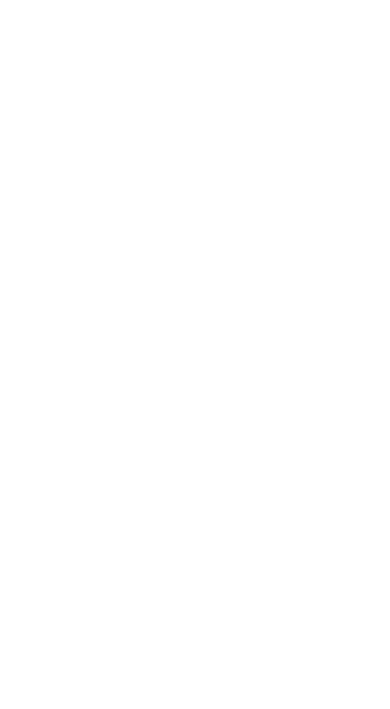
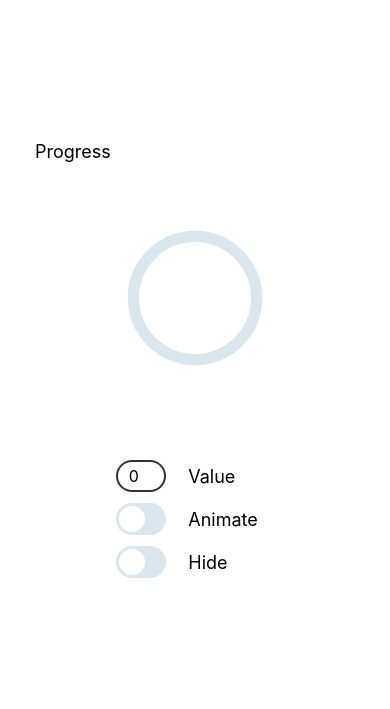
Before and after one commit to beerforator/OZON-test-task, a plain HTML site: page index.html in a window 390 px wide. Drawn offline with Linux system fonts and the light colour scheme.

Commit message:
base done

```diff
--- a/index.html
+++ b/index.html
@@ -2,11 +2,55 @@
 <html lang="ru">
 
 <head>
-    <meta charset>
+    <meta charset="utf-8" />
+    <meta name="viewport" content="width=device-width, initial-scale=1.0">
+    <title>OZON Progress Module</title>
+
+    <link rel="stylesheet" href="./src/progress-module/ProgressBlockStyles.css">
+    <link rel="stylesheet" href="./src/app/app.css">
 </head>
 
 <body>
 
+    <main class="progress-container">
+
+        <p class="title">Progress</p>
+
+        <div id="place-for-progress-bar"></div>
+
+        <aside class="controllers">
+            <div class="controller">
+                <input
+                    id="input-value"
+                    class="input-ring"
+                    type="number"
+                    class=""
+                    value="0"
+                    min="0"
+                    max="100"
+                    onkeypress="return event.charCode >= 49 && event.charCode <= 57"
+                >
+                <label for="input-value" class="'">Value</label>
+            </div>
+            <div class="controller">
+                <label class="switch">
+                    <input id="check-animate" type="checkbox">
+                    <span class="switch-slider"></span>
+                </label>
+                <span class="label">Animate</span>
+            </div>
+            <div class="controller">
+                <label class="switch">
+                    <input id="check-hide" type="checkbox">
+                    <span class="switch-slider"></span>
+                </label>
+                <span class="label">Hide</span>
+            </div>
+        </aside>
+
+    </main>
+
+    <script type="Module" src="./src/app/app.js"></script>
 </body>
 
 </html>
--- /dev/null
+++ b/src/app/app.css
@@ -0,0 +1,137 @@
+* {
+    box-sizing: border-box;
+    margin: 0;
+    padding: 0;
+    font-family: -apple-system, BlinkMacSystemFont, Roboto, sans-serif;
+}
+
+body {
+    width: 100%;
+    height: 100vh;
+
+    background-color: #fff;
+    display: flex;
+    flex-direction: row;
+    justify-content: center;
+    align-items: center;
+
+    font-size: 18px;
+}
+
+.progress-container {
+    position: relative;
+
+    display: flex;
+    flex-direction: column;
+    align-items: center;
+    justify-content: center;
+    gap: 100px;
+    width: 100%;
+    max-width: 320px;
+    height: 568px;
+    min-height: 568px;
+    padding-bottom: 30px;
+    padding-right: 0;
+
+    /* border: 1px #005cff;
+    border-style: dashed;
+    border-image-slice: 22; */
+}
+
+.title {
+    position: absolute;
+    top: 3px;
+    left: 0;
+}
+
+/* Controllers */
+
+.controllers {
+    display: flex;
+    flex-direction: column;
+    gap: 11px;
+
+    transform: translate(-8px, -8px);
+}
+
+@media (orientation: landscape) {
+    .progress-container {
+        flex-direction: row;
+        max-width: 568px;
+        min-height: 320px;
+        height: 320px;
+        gap: 92px;
+        padding-bottom: 0;
+        padding-right: 30px;
+    }
+
+    .controllers {
+        transform: translate(0, 0);
+    }
+}
+
+.controller {
+    display: flex;
+    flex-direction: row;
+    align-items: center;
+    gap: 22px;
+    font-size: inherit;
+}
+
+input {
+    width: 50px;
+    height: 32px;
+    border: 2px solid rgba(0, 0, 0, 0.8);
+    border-radius: 16px;
+    text-align: center;
+    font-size: 16px;
+    font-weight: 400;
+    font-family: inherit;
+    outline: none;
+}
+
+.switch {
+    position: relative;
+    display: inline-block;
+    width: 50px;
+    height: 32px;
+}
+
+.switch input {
+    opacity: 0;
+    width: 0;
+    height: 0;
+}
+
+.switch-slider {
+    position: absolute;
+    cursor: pointer;
+    top: 0;
+    left: 0;
+    right: 0;
+    bottom: 0;
+
+    background-color: #dae6ec;
+    transition: 0.4s;
+    border-radius: 16px;
+}
+
+.switch-slider::before {
+    position: absolute;
+    content: '';
+    height: 26px;
+    width: 26px;
+    left: 3px;
+    bottom: 3px;
+    background-color: #fff;
+    transition: 0.4s;
+    border-radius: 50%;
+}
+
+input:checked+.switch-slider {
+    background-color: #005cff;
+}
+
+input:checked+.switch-slider::before {
+    transform: translateX(18px);
+}
--- /dev/null
+++ b/src/app/app.js
@@ -0,0 +1,32 @@
+import ProgressBlock from "../progress-module/ProgressBlock.js"
+
+document.addEventListener('DOMContentLoaded', () => {
+    const progressNode = document.getElementById('place-for-progress-bar')
+    const progress = new ProgressBlock(progressNode)
+
+    const inputNormal = document.getElementById('input-value')
+    const inputAnimdated = document.getElementById('check-animate')
+    const inputHidden = document.getElementById('check-hide')
+
+    inputNormal.addEventListener('input', (e) => {
+        let percent = e.target.value
+
+        if (percent > 100) {
+            percent = 100
+            e.target.value = 100
+        } else if (percent < 0 && percent !== "") {
+            percent = 0
+            e.target.value = 0
+        }
+
+        progress.setPercent(percent)
+    })
+
+    inputAnimdated.addEventListener('input', (e) => {
+        progress.setAnimation(e.target.checked)
+    })
+
+    inputHidden.addEventListener('input', (e) => {
+        progress.setHidden(e.target.checked)
+    })
+})
--- /dev/null
+++ b/src/progress-module/ProgressBlock.js
@@ -0,0 +1,75 @@
+export default class ProgressBlock {
+    constructor(container) {
+        if (!container) throw newError('')
+
+        this.container = container
+
+        this.state = {
+            percent: 0,
+            isAnimated: false,
+            isHidden: false
+        }
+
+        this.nodes = {}
+        this.params = { radius: 44, center: 50 }
+        this.len = 2 * Math.PI * this.params.radius
+        this._init()
+    }
+
+    _init() {
+        this._render()
+        this._cacheNodes()
+    }
+
+    _render() {
+        this.container.innerHTML = `
+            <div class="progress-block">
+                <svg class="progress-block-svg" viewbox="0 0 100 100">
+                    <circle
+                        class="progress-bar-bckgrnd"
+                        r="${this.params.radius}"
+                        cx="${this.params.center}"
+                        cy="${this.params.center}"
+                    />
+                    <circle
+                        class="progress-bar"
+                        r="${this.params.radius}"
+                        cx="${this.params.center}"
+                        cy="${this.params.center}"
+                        stroke-dashoffset="${this.len}"
+                        stroke-dasharray="${this.len}"
+                    />
+                </svg>
+            </div>
+        `;
+    }
+
+    _cacheNodes() {
+        this.nodes.root = this.container.querySelector('.progress-block')
+        this.nodes.bar = this.container.querySelector('.progress-bar')
+    }
+
+    _updateArc() {
+        if (!this.nodes.bar) return
+
+        const offset = this.len - (this.len * (this.state.percent / 100))
+        this.nodes.bar.style.strokeDashoffset = offset
+    }
+
+    setPercent(percent) {
+        const numericPercent = parseFloat(percent) || 0
+        const trimmedPercent = Math.max(0, Math.min(100, numericPercent))
+        this.state.percent = trimmedPercent
+        this._updateArc()
+    }
+
+    setAnimation(isAnimated) {
+        this.state.isAnimated = !!isAnimated
+        this.nodes.root.classList.toggle('progress-block--animated', this.state.isAnimated)
+    }
+
+    setHidden(isHidden) {
+        this.state.isHidden = !!isHidden
+        this.nodes.root.classList.toggle('progress-block--hidden', this.state.isHidden)
+    }
+}
--- /dev/null
+++ b/src/progress-module/ProgressBlockStyles.css
@@ -0,0 +1,56 @@
+/* Progress module */
+
+.progress-block {
+    position: relative;
+
+    width: 140px;
+    height: 140px;
+
+    transition: opacity 0.2s, visibility 0.2s;
+}
+
+.progress-block-svg {
+    width: 100%;
+    height: 100%;
+
+    transform: rotate(-90deg);
+    transform-origin: center;
+}
+
+.progress-bar {
+    fill: none;
+    stroke: #005cff;
+    stroke-width: 8;
+    stroke-linecap: round;
+
+    transition: stroke-dashoffset 0.2s ease-in-out;
+}
+
+.progress-bar-bckgrnd {
+    fill: none;
+    stroke: #dae6ec;
+    stroke-width: 8;
+}
+
+/* Animation */
+
+.progress-block--animated .progress-block-svg {
+    animation: spin 2s linear infinite;
+}
+
+@keyframes spin {
+    from {
+        transition: rotate(-90deg);
+    }
+
+    to {
+        transform: rotate(270deg);
+    }
+}
+
+/* Hidden */
+
+.progress-block--hidden {
+    opacity: 0;
+    visibility: hidden;
+}
```
Also changed, not shown: src/script.js (deleted), src/style.css (deleted).
